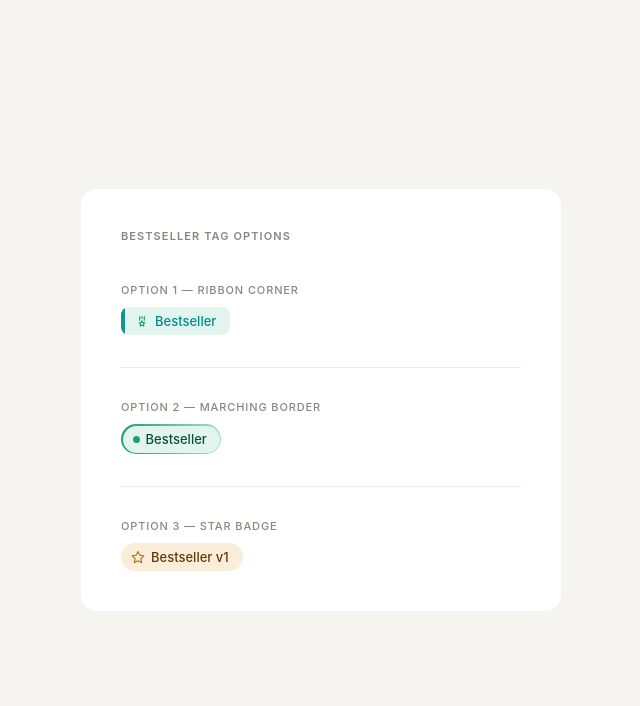
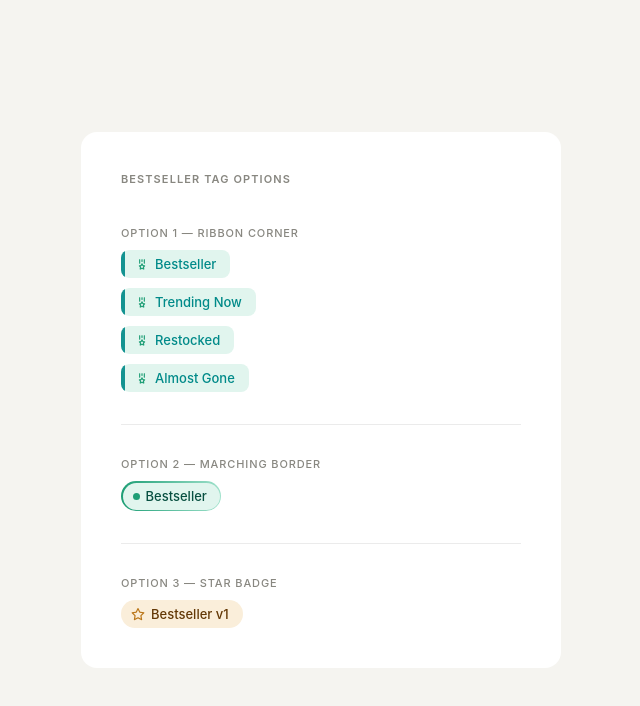
Before and after one commit to fyva-org/frontend-playground.io, a plain HTML site: page tag-explorer.html in a window 1280 px wide. Shown: the whole page, without its empty margins (319-959 px from the left). Drawn offline with Linux system fonts and the light colour scheme.

Commit message:
Add multiple tag ribbons to tag-explorer.html

```diff
--- a/tag-explorer.html
+++ b/tag-explorer.html
@@ -17,12 +17,35 @@
     <!-- Option 6: Ribbon corner -->
     <div class="tag-row">
       <span class="tag-label">Option 1 — ribbon corner</span>
+
       <span class="tag-ribbon-wrap">
         <span class="tag-ribbon">
           <i class="ti ti-medal tag-icon" aria-hidden="true"></i>
           Bestseller
         </span>
       </span>
+
+      <span class="tag-ribbon-wrap">
+        <span class="tag-ribbon">
+          <i class="ti ti-medal tag-icon" aria-hidden="true"></i>
+          Trending Now
+        </span>
+      </span>
+
+      <span class="tag-ribbon-wrap">
+        <span class="tag-ribbon">
+          <i class="ti ti-medal tag-icon" aria-hidden="true"></i>
+          Restocked
+        </span>
+      </span>
+
+      <span class="tag-ribbon-wrap">
+        <span class="tag-ribbon">
+          <i class="ti ti-medal tag-icon" aria-hidden="true"></i>
+          Almost Gone
+        </span>
+      </span>
+
     </div>
 
     <hr class="divider" />
```
